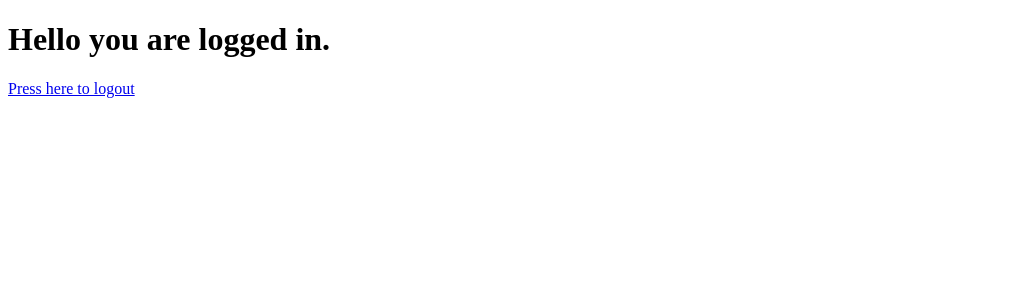
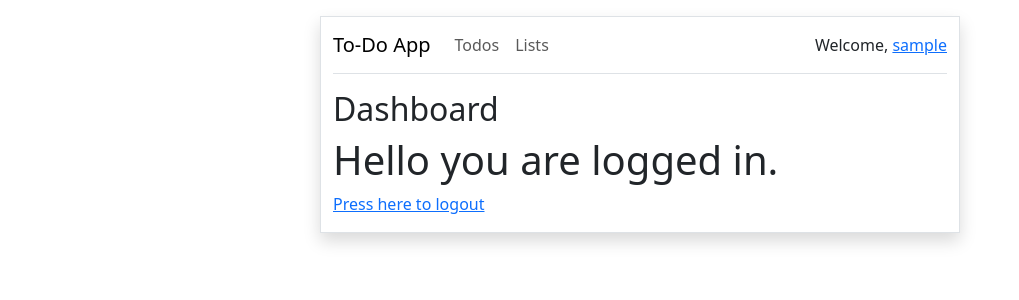
Before and after one commit to EnsarAydogan/WebAnwendungNachpruefungAydoganErguen, a Flask app: page /dashboard in a window 1280 px wide. Shown: the top 300 px of the page, without its empty margins (0-1019 px from the left). Run offline with Flask 3, Linux system fonts and the light colour scheme; the visitor is signed in with stand-in values (Sample User, id 1); some libraries are stand-ins or nearby versions.

Commit message:
navbar adjustments

```diff
--- a/forms.py
+++ b/forms.py
@@ -21,7 +21,7 @@ class RegisterForm(FlaskForm):
                            InputRequired(), Length(min=4, max=20)], render_kw={"placeholder": "Username"})
 
     password = PasswordField(validators=[
-                             InputRequired(), Length(min=8, max=20)], render_kw={"placeholder": "Password"})
+                             InputRequired(), Length(min=4, max=20)], render_kw={"placeholder": "Password"})
 
     submit = SubmitField('Register')
 
--- a/templates/base.html
+++ b/templates/base.html
@@ -16,7 +16,7 @@
 
     <nav class="navbar navbar-expand-xl border-bottom mb-3">
         <div class="container-fluid px-0">
-            <a class="navbar-brand" href="{{ url_for('index') }}">To-Do App</a>
+            <a class="navbar-brand" href="{{ url_for('dashboard') }}">To-Do App</a>
             <button class="navbar-toggler" type="button" data-bs-toggle="collapse"
                     data-bs-target="#navbarSupportedContent"
                     aria-controls="navbarSupportedContent"
@@ -31,7 +31,7 @@
             </div>
             <div id="user-info">
                 {% if current_user.is_authenticated %}
-                    <span>Welcome, {{ current_user.username }}</span>
+                     <span>Welcome, <a href="{{ url_for('profile') }}">{{ current_user.username }}</a></span>
                 {% else %}
                     <span>Not logged in</span>
                 {% endif %}
--- a/templates/dashboard.html
+++ b/templates/dashboard.html
@@ -1,16 +1,12 @@
-<!DOCTYPE html>
-<html lang="en">
+{% extends 'base.html' %}
 
-<head>
-    <meta charset="UTF-8">
-    <meta http-equiv="X-UA-Compatible" content="IE=edge">
-    <meta name="viewport" content="width=device-width, initial-scale=1.0">
-    <title>Dashboard</title>
-</head>
+{% block HEADER %}
+    <h2>{% block TITLE %}Dashboard{% endblock %}</h2>
+{% endblock %}
 
+{% block CONTENT %}
 <body>
     <h1>Hello you are logged in.</h1>
     <a href="{{url_for('logout')}}">Press here to logout</a>
 </body>
-
-</html>
+{% endblock %}
```
